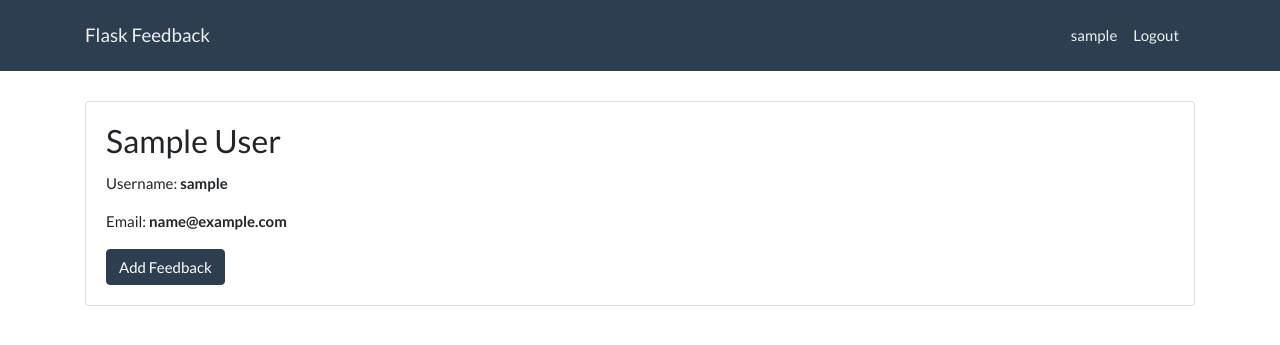
After one commit to haikubandit/flask-feedback, a Flask app: a page that uses templates/base.html in a window 1280 px wide. The commit adds this page. Shown: the top 345 px of the page. Run offline with Flask 2, Linux system fonts and the light colour scheme; the visitor is signed in with stand-in values (Sample User, id 1); tables that the repository leaves empty hold one stand-in row (values such as "Sample post"); some libraries are stand-ins or nearby versions.

Commit message:
created user info route, adding delete user

```diff
--- a/app.py
+++ b/app.py
@@ -2,6 +2,7 @@ from flask import Flask, render_template, redirect, session, flash
 from flask_debugtoolbar import DebugToolbarExtension
 from models import connect_db, db, User, Feedback
 from forms import UserRegisterForm, UserLoginForm
+from werkzeug.exceptions import Unauthorized
 
 
 app = Flask(__name__)
@@ -34,6 +35,19 @@ def secret_page():
     return "You made it!"
 
 
+@app.route('/users/<username>')
+def user_page(username):
+    """Show user info page"""
+    if 'username' in session and username != session['username']:
+        flash("You don't have access to this user page!", "danger")
+        return redirect('/')
+    if 'username' not in session:
+        flash("Please login first!", "danger")
+        return redirect('/')
+    user = User.query.get_or_404(username)
+    return render_template('users/user.html', user=user)
+
+
 @app.route('/register', methods=['GET', 'POST'])
 def register_user():
     form = UserRegisterForm()
@@ -50,9 +64,10 @@ def register_user():
 
         session['username'] = new_user.username
         flash('Welcome! Successfully Created Your Account!', "success")
-        return redirect('/secret')
+        return redirect(f"/users/{username}")
 
     return render_template('users/register.html', form=form)
+
 
 @app.route('/login', methods=['GET', 'POST'])
 def login_user():
@@ -65,6 +80,36 @@ def login_user():
 
         if user:
             session['username'] = user.username
-            return redirect('/secret')
+            return redirect(f"/users/{username}")
 
     return render_template('users/login.html', form=form)
+
+
+@app.route('/logout')
+def logout_user():
+    session.pop('username')
+    flash("Goodbye!", "info")
+    return redirect('/')
+
+
+@app.route('/users/<username>/delete', methods=['POST'])
+def delete_user(username):
+    """Delete user"""
+
+    if "username" not in session or username != session['username']:
+        raise Unauthorized()
+
+    user = User.query.get(username)
+    db.session.delete(user)
+    db.session.commit()
+    session.pop("username")
+
+    return redirect("/login")
+
+
+########## Feedback Routes #################
+
+# @app.route('/users/<username>')
+# def user_page(username):
+#     user = User.query.get_or_404(username)
+#     return render_template('users/user.html', user=user)
--- a/models.py
+++ b/models.py
@@ -51,14 +51,20 @@ class User(db.Model):
         else:
             return False
 
+    @property
+    def full_name(self):
+        """Return full name of user."""
 
-    class Feedback(db.Model):
+        return f"{self.first_name} {self.last_name}"
 
-        __tablename__ = 'posts'
 
-        id = db.Column(db.Integer, primary_key=True)
-        title = db.Column(db.String(100), nullable=False)
-        content = db.Column(db.Text, nullable=False)
-        username = db.Column(db.Text, db.ForeignKey('users.username'))
+class Feedback(db.Model):
 
-        user = db.relationship('User', backref='post')
+    __tablename__ = 'posts'
+
+    id = db.Column(db.Integer, primary_key=True)
+    title = db.Column(db.String(100), nullable=False)
+    content = db.Column(db.Text, nullable=False)
+    username = db.Column(db.Text, db.ForeignKey('users.username'))
+
+    user = db.relationship('User', backref='post')
--- a/templates/base.html
+++ b/templates/base.html
@@ -13,7 +13,10 @@
         <div class="container">
           <a href="/" class="navbar-brand text-light">Flask Feedback</a>
           <ul class="nav navbar-nav flex-row float-right">
-            {% if session['user_id'] %}
+            {% if session['username'] %}
+            <li class="nav-item">
+              <a class="nav-link pr-3 text-light" href="/users/{{session.username}}">{{session.username}}</a>
+            </li>
             <li class="nav-item">
               <a class="nav-link pr-3 text-light" href="/logout">Logout</a>
             </li>
--- /dev/null
+++ b/templates/users/user.html
@@ -0,0 +1,29 @@
+{% extends 'base.html'  %}
+
+{% block content %}
+
+<div id="user">
+    <div class="card">
+        <div class="card-body">
+            <h3 class="card-title">{{user.full_name}}</h3>
+            <p class="card-text">Username: <b>{{user.username}}</b></p>
+            <p class="card-text">Email: <b>{{user.email}}</b></p>
+            <a href="#" class="btn btn-primary">Add Feedback</a>
+        </div>
+    </div>
+</div>
+
+<!-- <div id="feedback">
+    <div class="card">
+        <div class="card-body">
+            <h3 class="card-title">{{user.full_name}}</h3>
+            <p class="card-text">Username: <b>{{user.username}}</b></p>
+            <p class="card-text">Email: <b>{{user.email}}</b></p>
+        </div>
+    </div>
+</div> -->
+<h1 class="display-3"></h1>
+
+
+
+{% endblock %}
```
Also changed, not shown: templates/feedback/add.html (added, +26 -0 lines).
